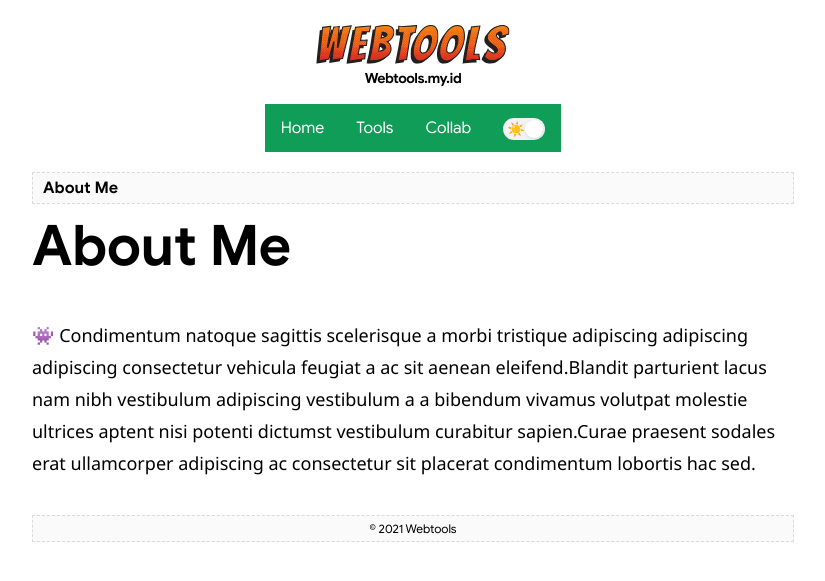
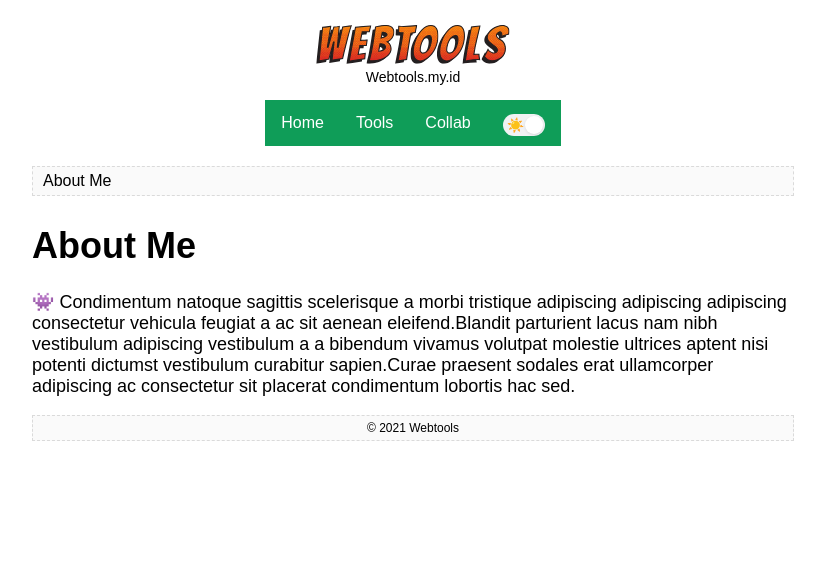
Before and after one commit to ham-zah/33870015, a Jekyll site: the page built from about.html, in a window 1280 px wide. Shown: the top 581 px of the page, without its empty margins (227-1052 px from the left). Built offline with Jekyll 4.4.1, drawn with Linux system fonts in a browser that asks for light colours; some web fonts are replaced.

Commit message:
Update style.css

```diff
--- a/assets/css/style.css
+++ b/assets/css/style.css
@@ -1,4 +1,3 @@
-@import url('/gs.css');
 
 /* Custom */
 .m0{margin:0}
```
